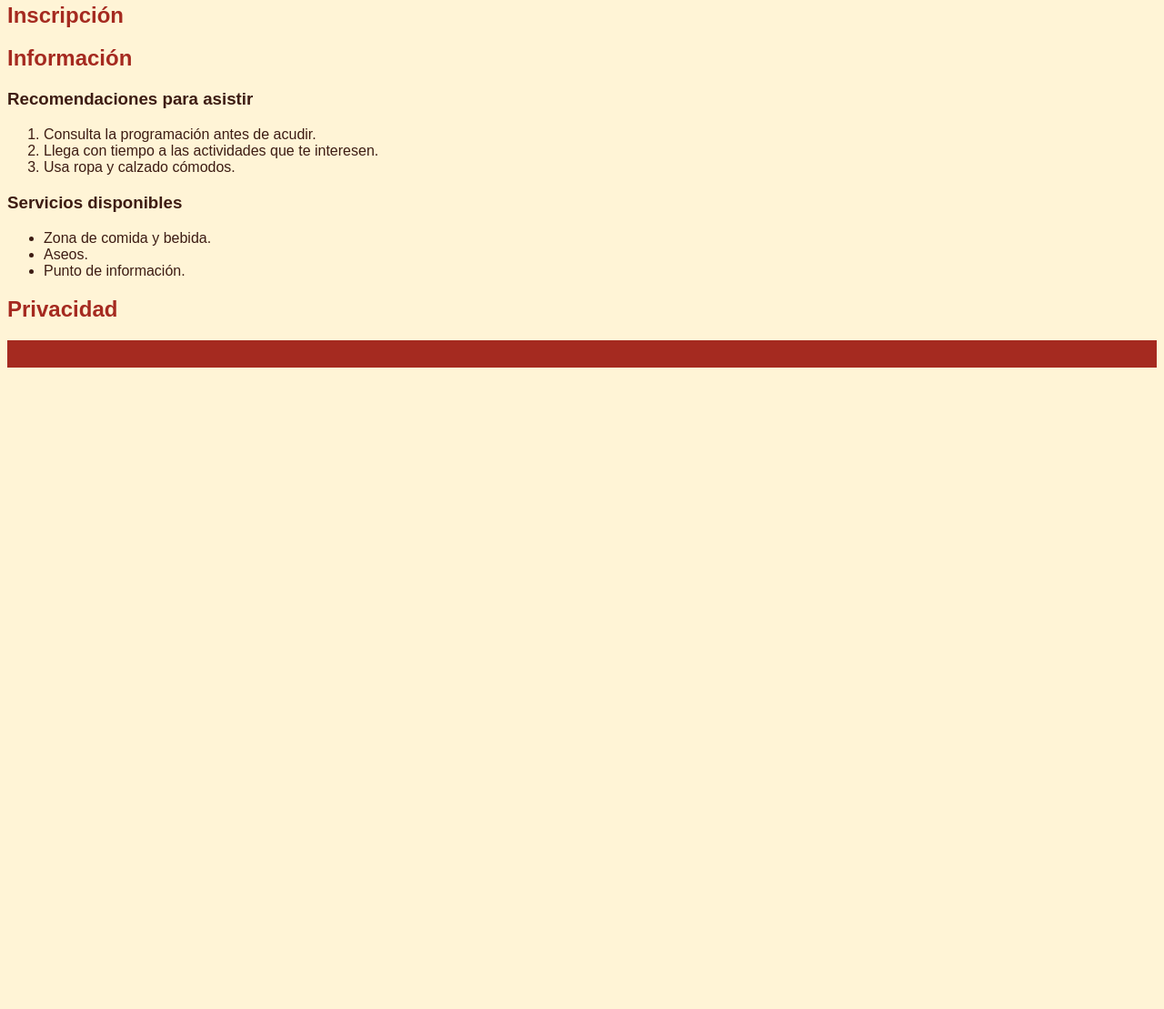
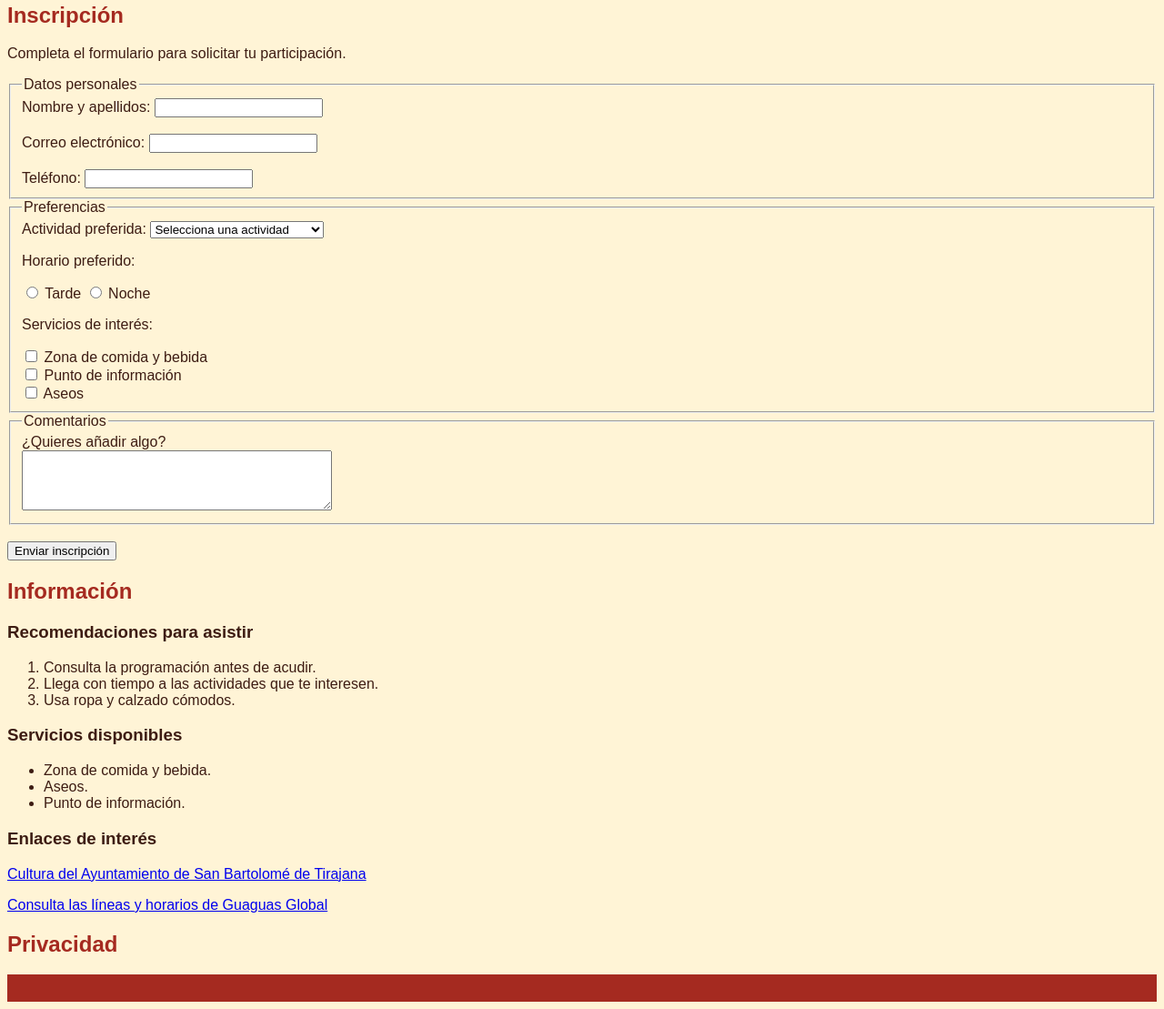
Before and after one commit to franciscogordilloarano-ui/MaspaRock-Festival, a plain HTML site: page index.html in a window 1280 px wide. Shown: the part 2524-3633 px from the top of the page at 91% size. Before the commit the page ends 2936 px from the top, so only its background shows below. Drawn offline with Linux system fonts and the light colour scheme.

Commit message:
Añadir formulario de inscripción y enlaces externos

```diff
--- a/index.html
+++ b/index.html
@@ -191,7 +191,72 @@
 
         <section id="inscripcion">
             <h2>Inscripción</h2>
-            <p></p>
+
+            <p>Completa el formulario para solicitar tu participación.</p>
+
+            <form action="https://webhook.site/13fbab15-a243-4590-ac8a-55e6651a11d6" method="post">
+
+                <fieldset>
+                    <legend>Datos personales</legend>
+
+                    <label for="nombre">Nombre y apellidos:</label>
+                    <input type="text" id="nombre" name="nombre" required>
+                    <br><br>
+
+                    <label for="correo">Correo electrónico:</label>
+                    <input type="email" id="correo" name="correo" required>
+                    <br><br>
+
+                    <label for="telefono">Teléfono:</label>
+                    <input type="tel" id="telefono" name="telefono">
+                </fieldset>
+
+                <fieldset>
+                    <legend>Preferencias</legend>
+
+                    <label for="actividad">Actividad preferida:</label>
+                    <select id="actividad" name="actividad" required>
+                        <option value="">Selecciona una actividad</option>
+                        <option value="concierto">Concierto de rock</option>
+                        <option value="swing">Clase de baile swing</option>
+                        <option value="disfraces">Concurso de disfraces</option>
+                        <option value="mercadillo">Mercadillo de ropa de época</option>
+                    </select>
+
+                    <p>Horario preferido:</p>
+
+                    <input type="radio" id="tarde" name="horario" value="tarde">
+                    <label for="tarde">Tarde</label>
+
+                    <input type="radio" id="noche" name="horario" value="noche">
+                    <label for="noche">Noche</label>
+
+                    <p>Servicios de interés:</p>
+
+                    <input type="checkbox" id="comida" name="servicio_comida" value="si">
+                    <label for="comida">Zona de comida y bebida</label>
+                    <br>
+
+                    <input type="checkbox" id="punto_informacion" name="servicio_informacion" value="si">
+                    <label for="punto_informacion">Punto de información</label>
+                    <br>
+
+                    <input type="checkbox" id="aseos" name="servicio_aseos" value="si">
+                    <label for="aseos">Aseos</label>
+                </fieldset>
+
+                <fieldset>
+                    <legend>Comentarios</legend>
+
+                    <label for="comentarios">¿Quieres añadir algo?</label>
+                    <br>
+                    <textarea id="comentarios" name="comentarios" rows="4" cols="40"></textarea>
+                </fieldset>
+
+                <br>
+                <button type="submit">Enviar inscripción</button>
+
+            </form>
         </section>
 
         <aside id="informacion">
@@ -210,6 +275,18 @@
                 <li>Aseos.</li>
                 <li>Punto de información.</li>
             </ul>
+
+            <h3>Enlaces de interés</h3>
+            <p>
+                <a href="https://www.maspalomas.com/index.php/cultura-y-accion-social/cultura">
+                    Cultura del Ayuntamiento de San Bartolomé de Tirajana
+                </a>
+            </p>
+            <p>
+                <a href="https://guaguasglobal.com/lineas-horarios/">
+                    Consulta las líneas y horarios de Guaguas Global
+                </a>
+            </p>
         </aside>
 
         <section id="privacidad">
```
